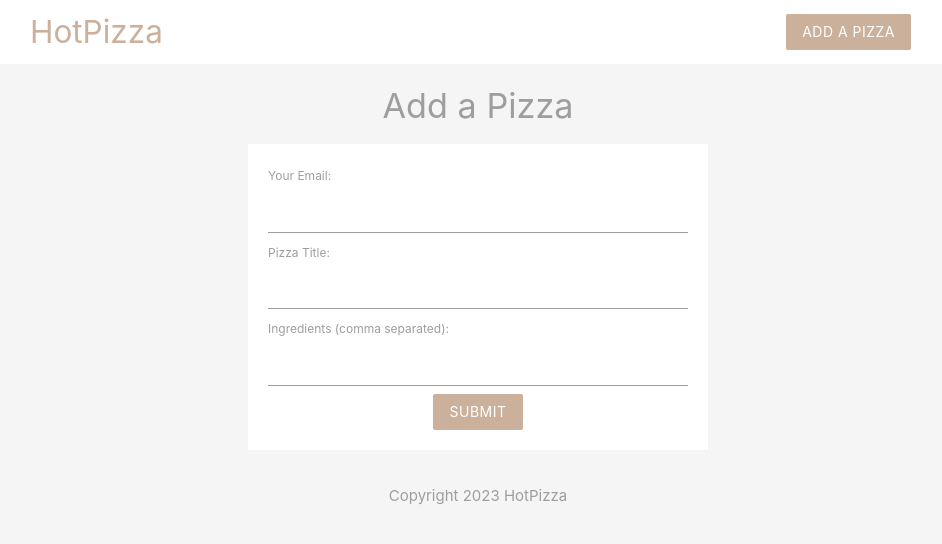
After one commit to LQasemzadeh/HotPizza, a PHP site: page /add.php in a window 1280 px wide. The commit adds this page. Shown: the top 544 px of the page, without its empty margins (162-1104 px from the left). Run offline with PHP 8.4, Linux system fonts and the light colour scheme.

Commit message:
add a pizza

```diff
--- /dev/null
+++ b/add.php
@@ -0,0 +1,36 @@
+<?php
+  if(isset($_POST['submit'])){
+      echo $_POST['email'];
+      echo $_POST['title'];
+      echo $_POST['ingredients'];
+  }
+
+?>
+
+<!DOCTYPE html>
+<html lang="en">
+
+ <?php include('templates/header.php'); ?>
+
+ <section class="container grey-text">
+     <h4 class="center">Add a Pizza</h4>
+     <form class="white" action="add.php" method="POST">
+         <label>Your Email:</label>
+         <input type="email" name="email">
+
+         <label>Pizza Title:</label>
+         <input type="text" name="title">
+
+         <label>Ingredients (comma separated):</label>
+         <input type="text" name="ingredients">
+
+         <div class="center">
+             <input type="submit" name="submit" value="submit" class="btn brand z-depth-0">
+         </div>
+     </form>
+
+ </section>
+
+ <?php include('templates/footer.php'); ?>
+
+</html>
--- a/templates/header.php
+++ b/templates/header.php
@@ -10,13 +10,19 @@
         .brand-text{
             color: #cbb09c !important;
         }
+        form{
+            max-width: 460px;
+            margin: 20px auto;
+            padding: 20px;
+        }
     </style>
 </head>
   <body class="grey lighten-4">
-    <nav class="white z-depth-0">
+  <nav class="white z-depth-0">
         <div class="container">
             <a href="#" class="brand-logo brand-text">HotPizza</a>
             <ul id="nav-mobile" class="right hide-on-small-and-down">
                 <li><a href="#" class="btn brand z-depth-0">Add a Pizza</a></li>
             </ul>
         </div>
+  </nav>
```
